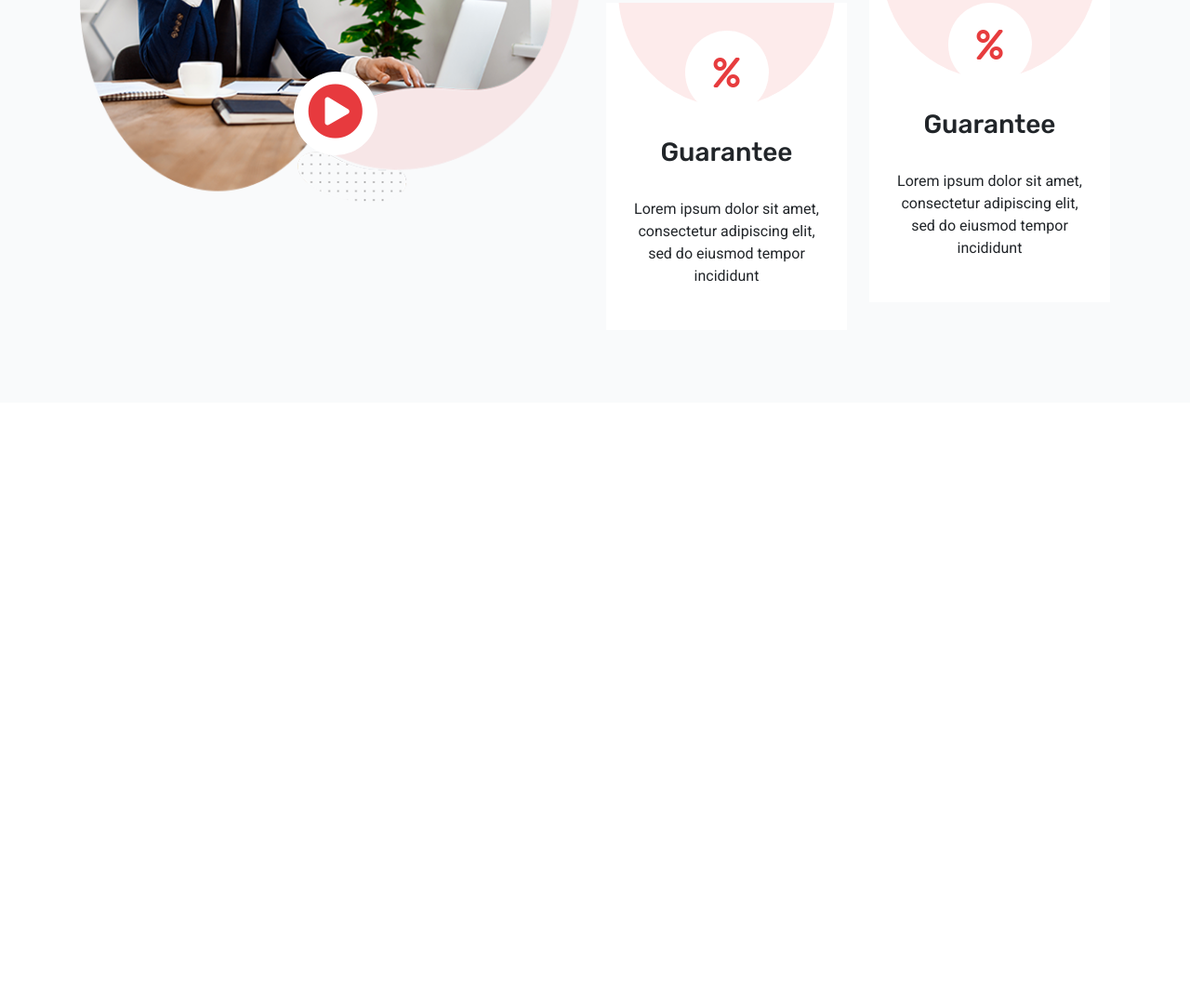
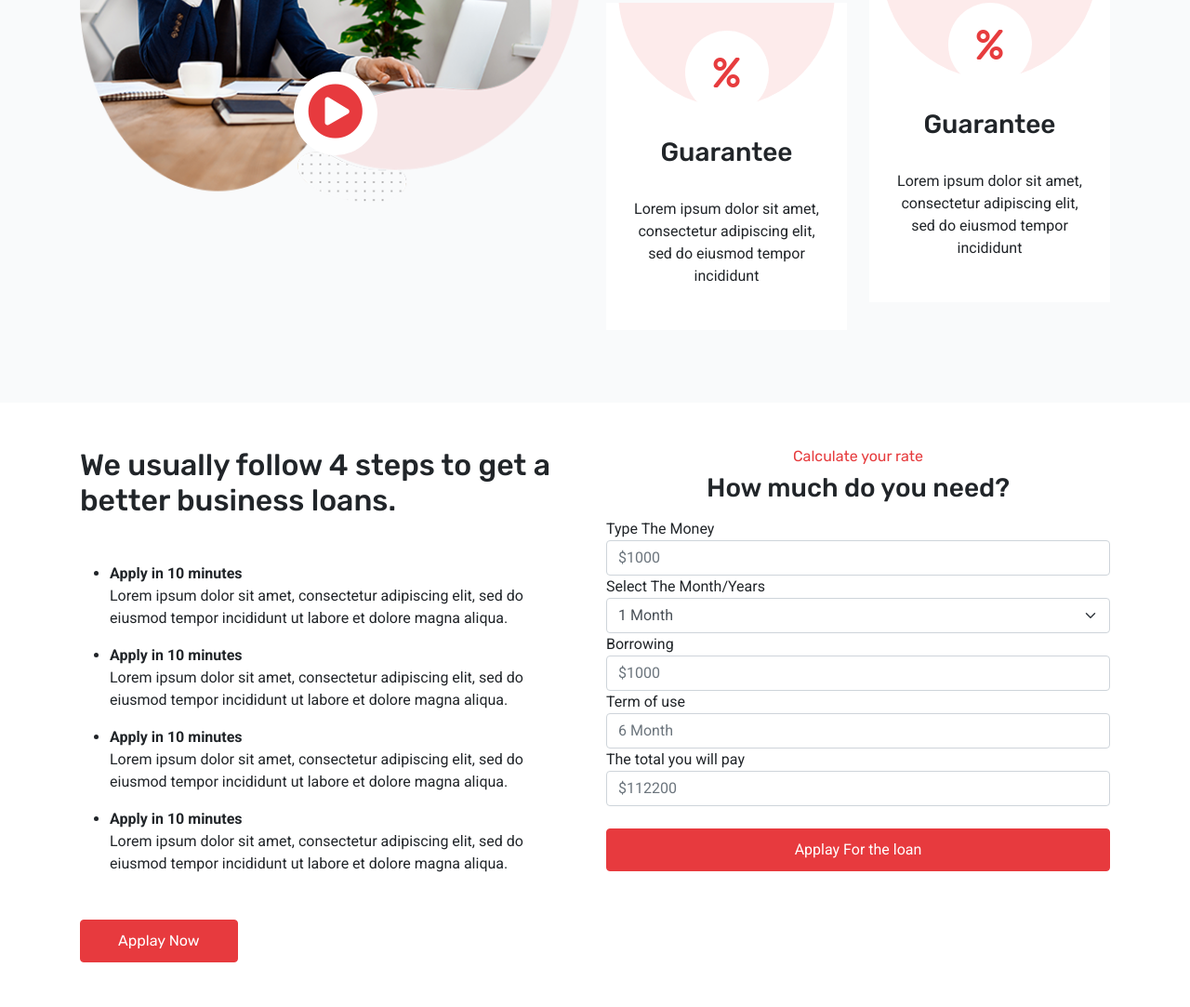
Before and after one commit to developerjillur/day33, a plain HTML site: page index.html in a window 1280 px wide. Shown: the part 2025-3108 px from the top of the page at 93% size. Before the commit the page ends 2458 px from the top, so only its background shows below. Drawn offline with nearby package versions, Linux system fonts and the light colour scheme.

Commit message:
Day 33, Part 4

```diff
--- a/index.html
+++ b/index.html
@@ -207,6 +207,87 @@
         </div>
     </section>
 
+    <section class="applay-now-section py-5">
+        <div class="container">
+            <div class="row">
+                <div class="col-lg-6">
+                    <div class="applay-now-left-test">
+                        <h2 class="mb-5">We usually follow 4 steps to get a better business loans.</h2>
+                        <div class="step-timeline mb-5">
+                            <ul>
+                                <li data-counter="1">
+                                    <strong>Apply in 10 minutes</strong>
+                                    <p>Lorem ipsum dolor sit amet, consectetur adipiscing elit, sed do eiusmod tempor incididunt ut labore et dolore magna aliqua.</p>
+                                </li>
+                                <li data-counter="2">
+                                    <strong>Apply in 10 minutes</strong>
+                                    <p>Lorem ipsum dolor sit amet, consectetur adipiscing elit, sed do eiusmod tempor incididunt ut labore et dolore magna aliqua.</p>
+                                </li>
+                                <li data-counter="3">
+                                    <strong>Apply in 10 minutes</strong>
+                                    <p>Lorem ipsum dolor sit amet, consectetur adipiscing elit, sed do eiusmod tempor incididunt ut labore et dolore magna aliqua.</p>
+                                </li>
+                                <li data-counter="4">
+                                    <strong>Apply in 10 minutes</strong>
+                                    <p>Lorem ipsum dolor sit amet, consectetur adipiscing elit, sed do eiusmod tempor incididunt ut labore et dolore magna aliqua.</p>
+                                </li>
+                            </ul>
+                        </div>
+                        <a href="#" class="btn btn-primary">Applay Now</a>
+                    </div>
+                </div>
+                <div class="col-lg-6">
+                    <div class="calculate-rate">
+                        <div class="finix-text text-center mb-3">
+                            <h6> Calculate your rate </h6>
+                            <h3>How much do you need?</h3>
+                        </div>
+
+                        <div class="calculate-from">
+                            <form action="#">
+
+                                <div class="form-group">
+                                  <label for="type-money"> Type The Money </label>
+                                  <input type="text"
+                                    class="form-control" id="type-money" aria-describedby="helpId" placeholder="$1000">
+                                </div>
+
+                                <div class="form-group">
+                                  <label for="select-money">  Select The Month/Years  </label>
+
+                                  <select id="select-money" class="form-select" aria-label="Default select example">
+                                    <option selected> 1 Month </option>
+                                    <option value="1"> 2 Month </option>
+                                    <option value="2">Two</option>
+                                    <option value="3">Three</option>
+                                  </select>
+
+                                </div>
+                                <div class="form-group">
+                                  <label for="borrowing">Borrowing </label>
+                                  <input type="text"
+                                    class="form-control" id="borrowing" aria-describedby="helpId" placeholder="$1000">
+                                </div>
+                                <div class="form-group">
+                                  <label for="type-term">  Term of use  </label>
+                                  <input type="text"
+                                    class="form-control" id="type-term" aria-describedby="helpId" placeholder="6 Month">
+                                </div>
+                                <div class="form-group">
+                                  <label for="type-total">  The total you will pay  </label>
+                                  <input type="text"
+                                    class="form-control" id="type-total" aria-describedby="helpId" placeholder="$112200">
+                                </div>
+                                <button class="btn btn-primary w-100 mt-4">Applay For the loan</button>
+                            </form>
+                        </div>
+                    </div>
+                </div>
+            </div>
+        </div>
+    </section>
+
+
     <!-- Optional JavaScript -->
     <!-- Popper.js first, then Bootstrap JS -->
     <script src="https://cdn.jsdelivr.net/npm/popper.js@1.16.0/dist/umd/popper.min.js" integrity="sha384-Q6E9RHvbIyZFJoft+2mJbHaEWldlvI9IOYy5n3zV9zzTtmI3UksdQRVvoxMfooAo" crossorigin="anonymous"></script>
```
